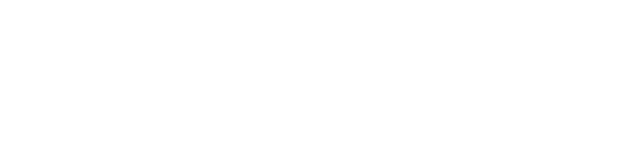
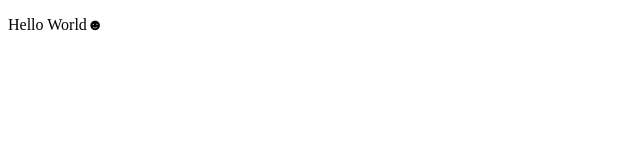
Before and after one commit to kaise00/website_03, a plain HTML site: page index.html in a window 1280 px wide. Shown: the whole page, without its empty margins (0-640 px from the left). Drawn offline with Linux system fonts and the light colour scheme.

Commit message:
Add paragraph

```diff
--- a/index.html
+++ b/index.html
@@ -6,5 +6,7 @@
     <meta name="viewport" content="width=device-width, initial-scale=1.0" />
     <title>Document</title>
   </head>
-  <body></body>
+  <body>
+    <p>Hello World☻</p>
+  </body>
 </html>
```
